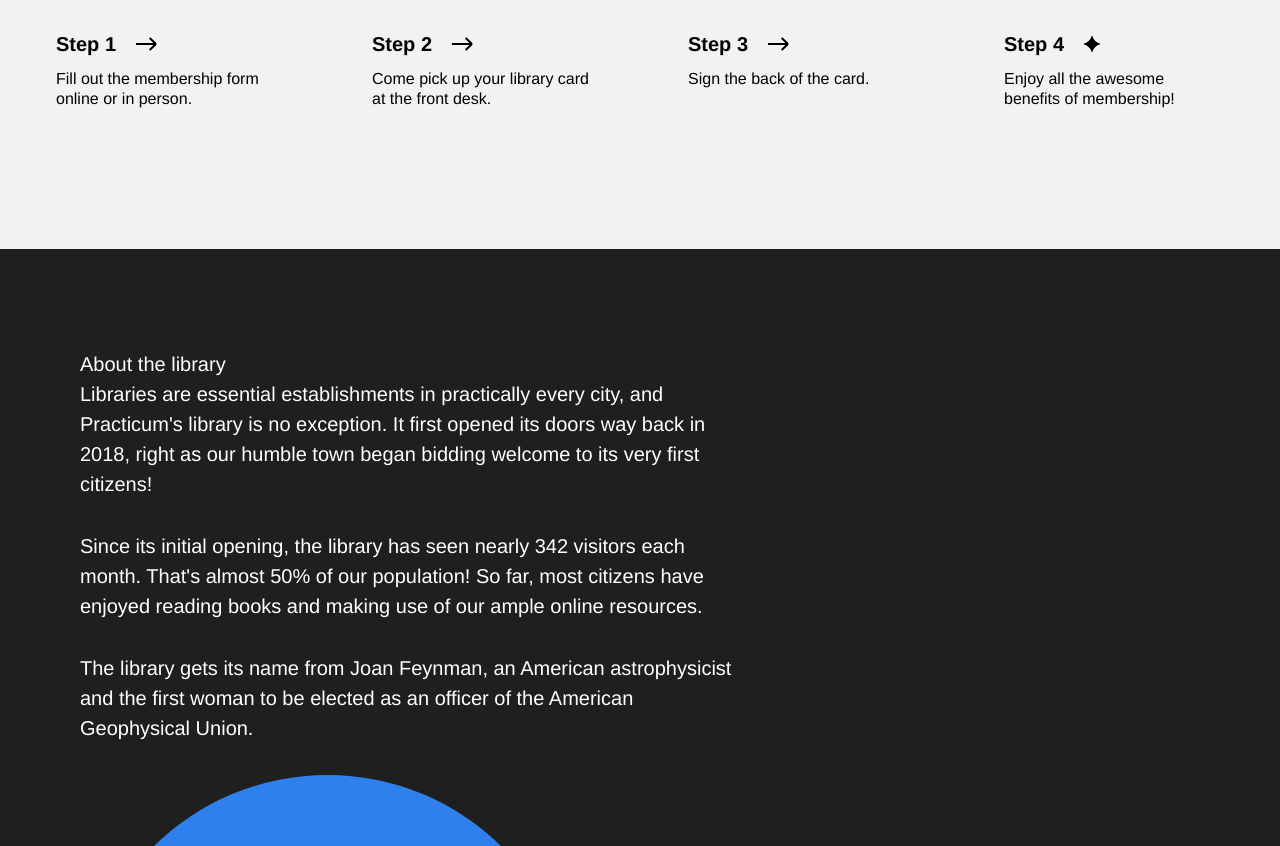
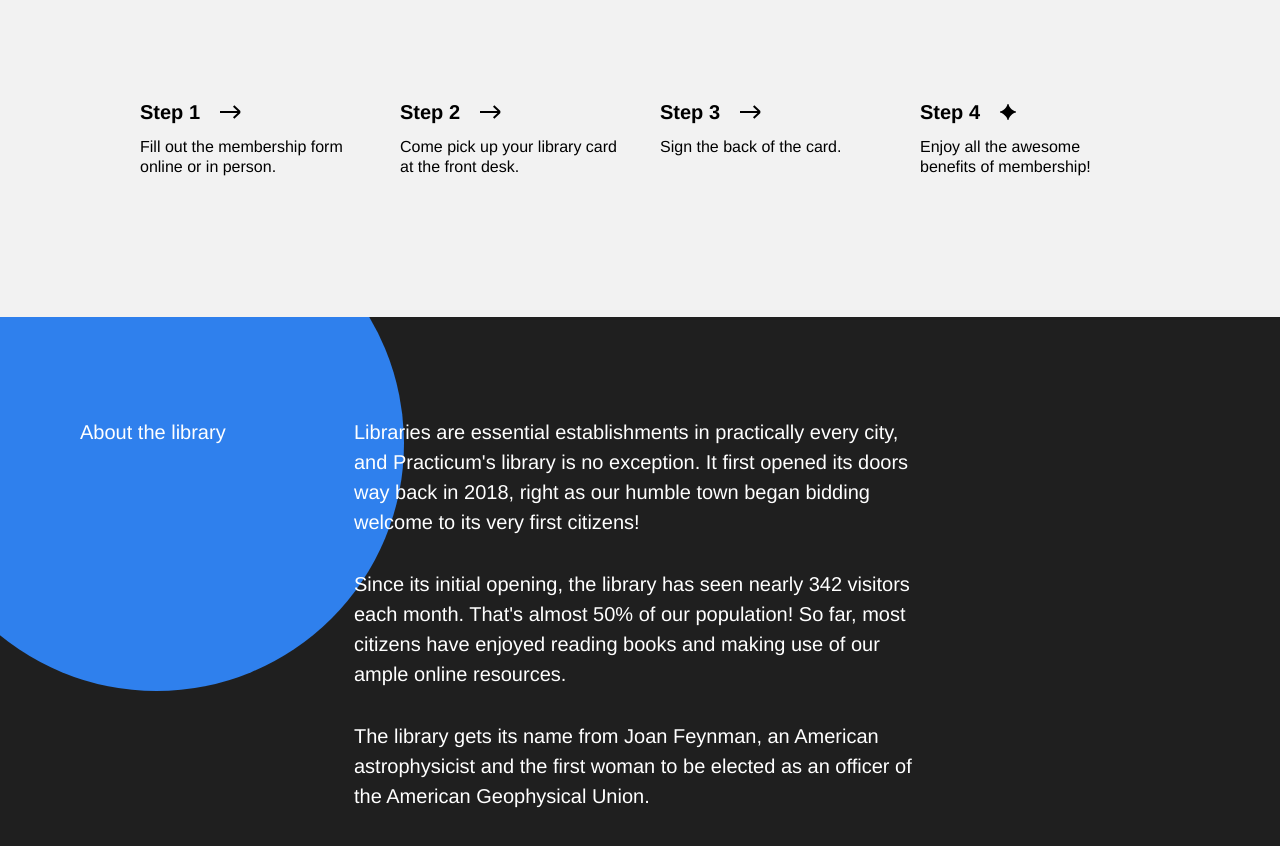
Before and after one commit to Lochbird/se_project_library, a plain HTML site: page index.html in a window 1280 px wide. Shown: the part 3125-3971 px from the top of the page. Drawn offline with Linux system fonts and the light colour scheme.

Commit message:
About Section

```diff
--- a/styles/style.css
+++ b/styles/style.css
@@ -240,6 +240,7 @@
   font-size: 44px;
   line-height: 52px;
   margin: 0 0 24px;
+  color: white;
 }
 
 .staff__subtitle {
@@ -247,7 +248,8 @@
   font-size: 20px;
   line-height: 30px;
   font-weight: 400;
-  margin: 0;
+  margin: 0 0 68px;
+  color: white;
 }
 
 .staff__image {
@@ -282,6 +284,8 @@
   height: 100%;
   display: flex;
   flex-direction: column;
+  position: relative;
+  left: 22px;
 }
 
 .card__title {
@@ -321,11 +325,11 @@
 
 .membership__steps {
   display: flex;
-  flex-basis: auto;
+  /* flex-basis: auto; */
   list-style-type: none;
   padding: 0;
   margin: 100px 0 0;
-  justify-content: space-evenly;
+  justify-content: center;
   gap: 40px;
 }
 
@@ -361,10 +365,13 @@
 
 .about__title {
   margin: 0;
+  position: absolute;
   font-size: 20px;
   line-height: 30px;
   font-weight: 500;
   z-index: 1;
+  width: 154px;
+  max-width: 154px;
 }
 
 .about__content {
@@ -372,6 +379,11 @@
   line-height: 30px;
   font-weight: 400;
   max-width: 660px;
+  margin: 0 274px;
+  display: flex;
+  flex-direction: column;
+  position: relative;
+  z-index: 1;
 }
 
 .about__paragraph {
@@ -380,9 +392,12 @@
 
 .about__circle {
   background-color: #2f80ed;
+  position: absolute;
   width: 495px;
   height: 495px;
   border-radius: 50%;
+  top: -121px;
+  left: -91px;
 }
 
 .footer {
```
